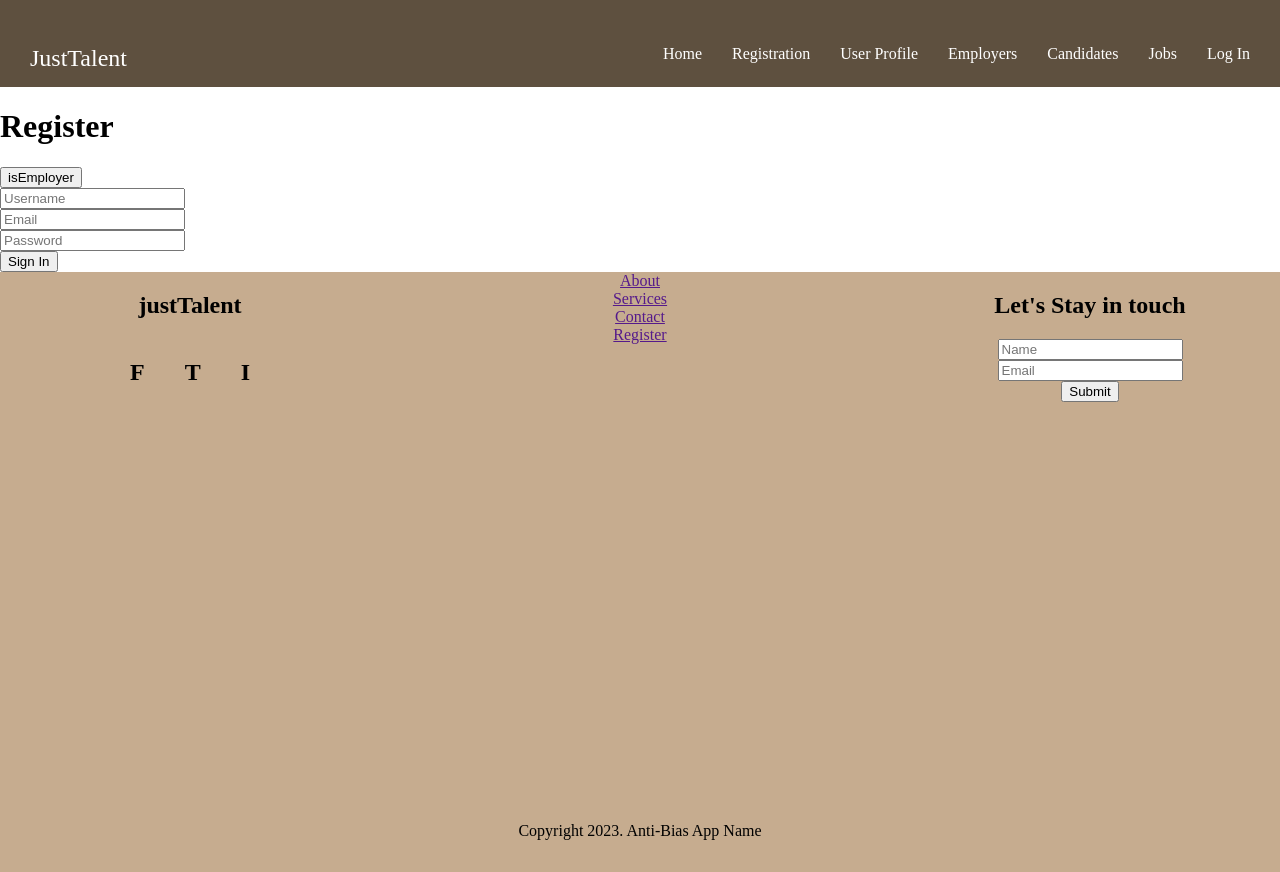
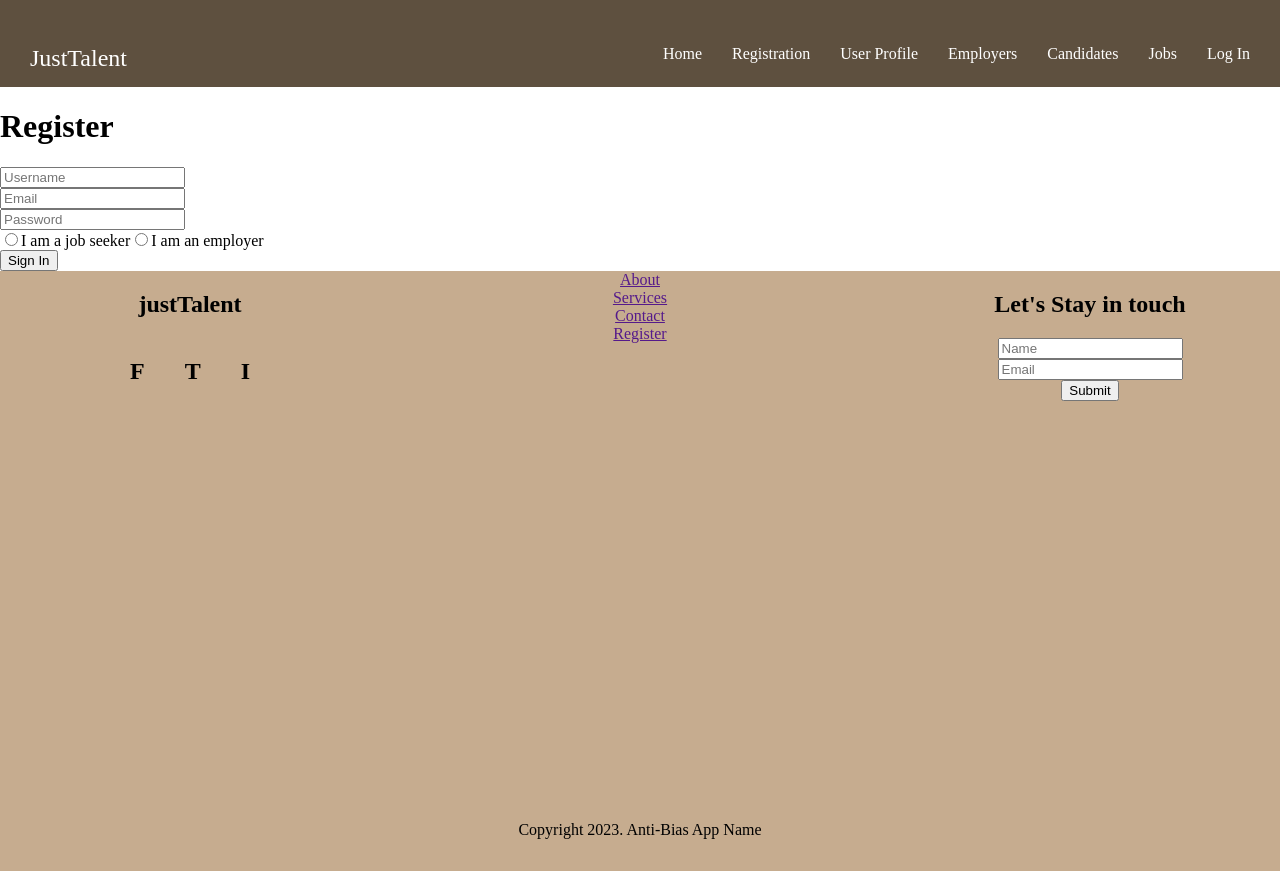
Before and after one commit to new-idea-machine/os-anti-bias-app-front, an Angular app in the folder justTalent/: page /register in a window 1280 px wide. Shown: the top 872 px of the page. Built offline with nearby package versions, Linux system fonts and the light colour scheme; no server answers.

Commit message:
Add radio buttons to the registration form for selecting a user role

```diff
--- a/justTalent/src/app/interfaces/employer.ts
+++ b/justTalent/src/app/interfaces/employer.ts
@@ -2,7 +2,7 @@ export interface Employer {
   employer_id: string;
   employer_name: string;
   username: string;
-  password: string;
+  user: string;
   description: string;
   number_of_employees: number;
   contact_name: string;
--- a/justTalent/src/app/interfaces/user.ts
+++ b/justTalent/src/app/interfaces/user.ts
@@ -12,4 +12,5 @@ export interface User {
   created_at: Date;
   modified_at: Date;
   token: string;
+  role: string;
 }
--- a/justTalent/src/app/register/register.component.html
+++ b/justTalent/src/app/register/register.component.html
@@ -1,8 +1,6 @@
 <h1>Register</h1>
-<button (click)="toggleFormType()">isEmployer</button>
-@if(isEmployer) {
-  <app-employer-registeration-form/>
-} @else if (!isEmployer) {
+
+
   <form [formGroup]="form" (ngSubmit)="onSubmit()">
     <div>
       <input type="text" placeholder="Username" formControlName="username"/>
@@ -14,7 +12,20 @@
       <input type="password" placeholder="Password" formControlName="password"/>
     </div>
     <div>
+      <input
+        type="radio"
+        formControlName="role"
+        value="candidate"
+      />
+      <label for="candidate">I am a job seeker</label>
+      <input
+        type="radio"
+        formControlName="role"
+        value="employer"
+      />
+      <label for="employer">I am an employer</label>
+    </div>
+    <div>
       <button type="submit">Sign In</button>
     </div>
   </form>
-}
--- a/justTalent/src/app/register/register.component.ts
+++ b/justTalent/src/app/register/register.component.ts
@@ -20,12 +20,13 @@ export class RegisterComponent {
   http = inject(HttpClient);
   authService = inject(AuthService)
   router = inject(Router)
-  isEmployer:boolean = false;
+
 
   form = this.fb.nonNullable.group({
     username: ['', Validators.required],
     email: ['', Validators.required],
     password: ['', Validators.required],
+    role: [''],
   });
 
   endpoint = 'http://localhost:3000/api/users';
@@ -42,11 +43,10 @@ export class RegisterComponent {
       //Store a user token in local storage
       localStorage.setItem('token', response.user.token);
       this.authService.currentUserSignal.set(response.user);
+      //ONLY REDIRECT WHEN STATUS IS SUCCESS
       this.router.navigateByUrl('/');
     })
   }
 
-  toggleFormType(): void {
-    this.isEmployer = !this.isEmployer;
-  }
+
 }
```
